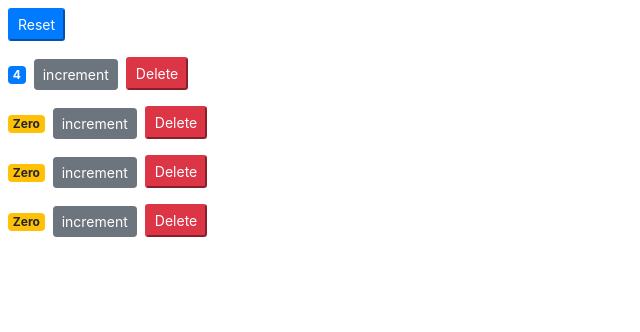
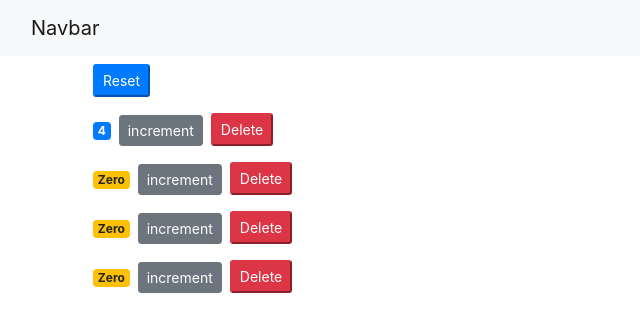
Before and after one commit to mamuncse15031/counter-app, a React (Create React App) app: page / in a window 1280 px wide. Shown: the top 332 px of the page, without its empty margins (0-640 px from the left). Built offline with nearby package versions, Linux system fonts and the light colour scheme.

Commit message:
Navbar created

```diff
--- /dev/null
+++ b/src/App.js
@@ -0,0 +1,18 @@
+import React, { Component } from 'react';
+import Counters from './components/counters';
+import Navbar from './components/navbar';
+
+class App extends Component {
+  render() {
+    return (
+      <React.Fragment>
+        <Navbar />
+        <main className='container'>
+          <Counters />
+        </main>
+      </React.Fragment>
+    );
+  }
+}
+
+export default App;
--- a/src/components/counter.jsx
+++ b/src/components/counter.jsx
@@ -19,7 +19,6 @@
         >
           Delete
         </button>
-        {/* {this.renderTags()}; */}
       </div>
     );
   }
--- /dev/null
+++ b/src/components/navbar.jsx
@@ -0,0 +1,18 @@
+import React, { Component } from 'react';
+
+class Navbar extends Component {
+  state = {};
+  render() {
+    return (
+      <nav className='navbar navbar-light bg-light'>
+        <div className='container-fluid'>
+          <a className='navbar-brand' href='#'>
+            Navbar
+          </a>
+        </div>
+      </nav>
+    );
+  }
+}
+
+export default Navbar;
--- a/src/index.js
+++ b/src/index.js
@@ -1,14 +1,13 @@
 import React from 'react';
 import ReactDOM from 'react-dom';
 import './index.css';
-// import App from './App';
+import App from './App';
 import 'bootstrap/dist/css/bootstrap.css';
 import reportWebVitals from './reportWebVitals';
-import Counters from './components/counters';
 
 ReactDOM.render(
   <React.StrictMode>
-    <Counters />
+    <App />
   </React.StrictMode>,
   document.getElementById('root')
 );
```
